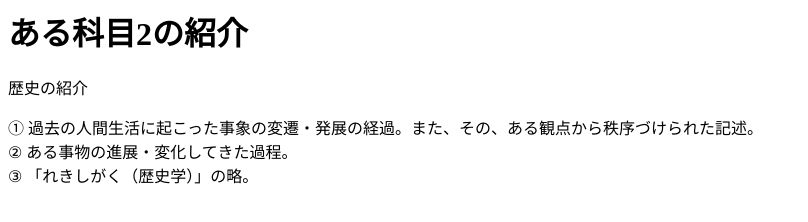
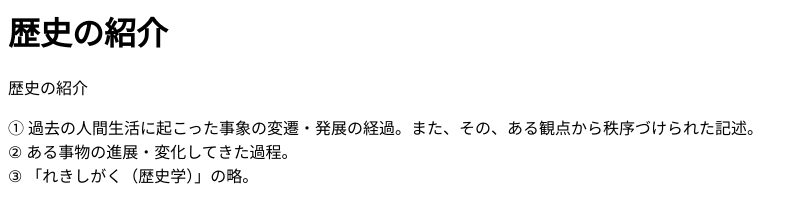
Before and after one commit to Struntyo/kamoku, a plain HTML site: page index2.html in a window 1280 px wide. Shown: the whole page, without its empty margins (0-808 px from the left). Drawn offline with Linux system fonts and the light colour scheme.

Commit message:
index2の修正

```diff
--- a/index2.html
+++ b/index2.html
@@ -1,9 +1,9 @@
 <html>
     <head>
-        <title>ある科目2の紹介</title>
+        <title>歴史の紹介</title>
     </head>
     <body>
-        <h1>ある科目2の紹介</h1>
+        <h1>歴史の紹介</h1>
         <p>歴史の紹介</p>
         ① 過去の人間生活に起こった事象の変遷・発展の経過。また、その、ある観点から秩序づけられた記述。<br>
           ② ある事物の進展・変化してきた過程。<br>
```
